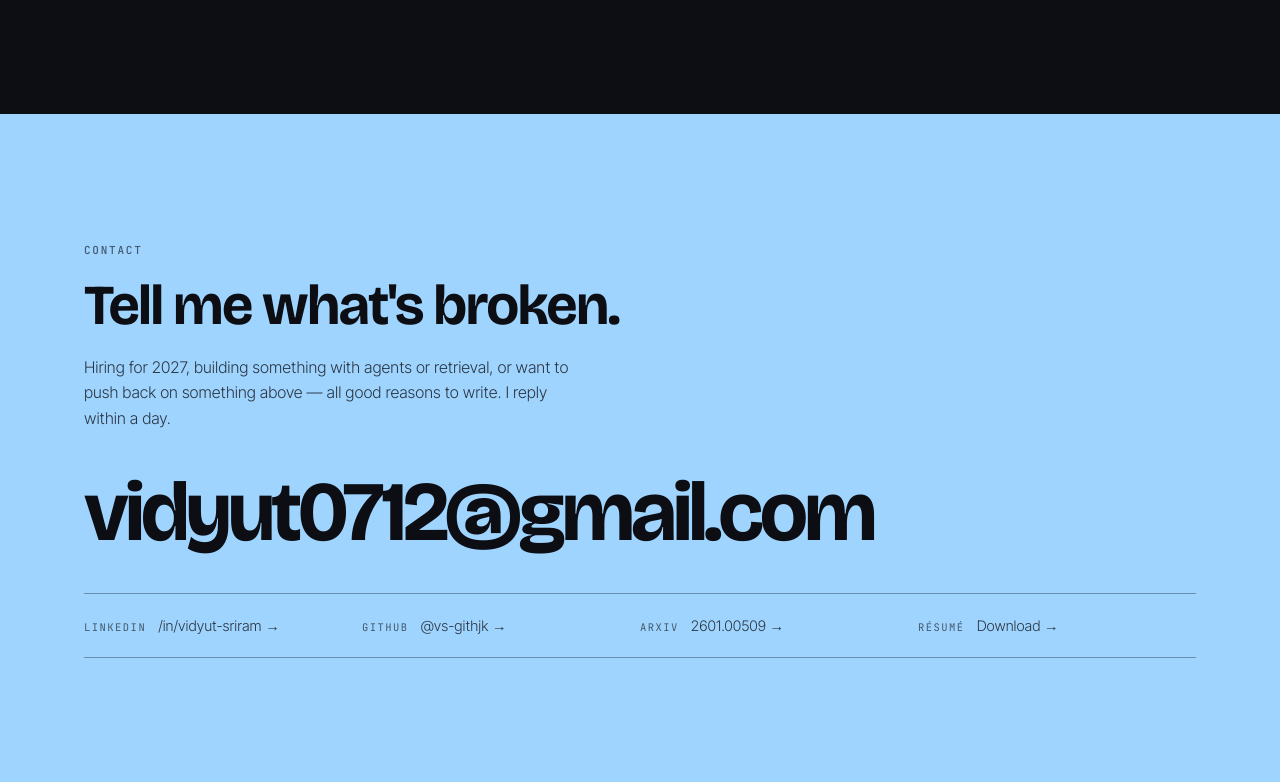
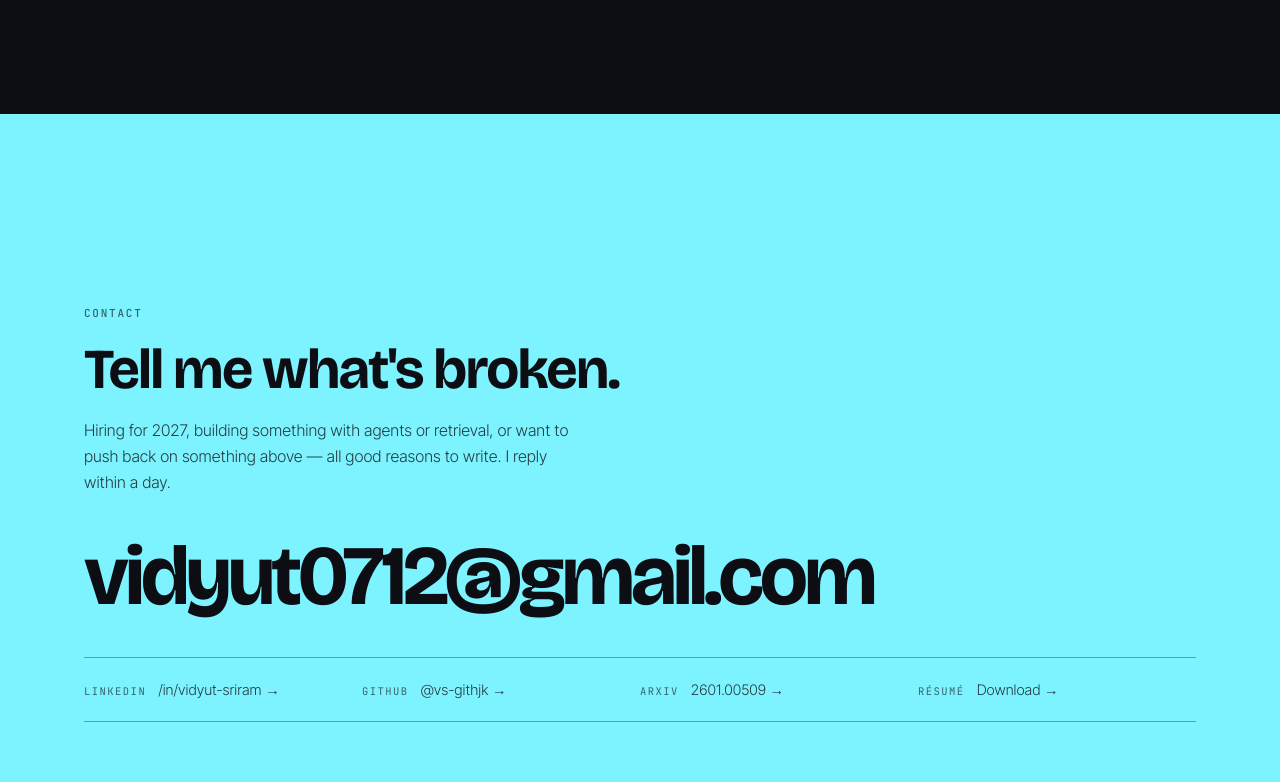
Before and after one commit to vs-githjk/Portfolio, a React (Vite) app: page / in a window 1280 px wide. Shown: the part 9318-10100 px from the top of the page. Built offline with nearby package versions, Linux system fonts and the light colour scheme.

Commit message:
Contact: full-viewport cyan circle reveal, replays on every visit

```diff
--- a/src/components/Contact.jsx
+++ b/src/components/Contact.jsx
@@ -1,9 +1,27 @@
+import { useEffect, useRef } from 'react';
 import { contact } from '../data/content';
 
 export default function Contact() {
+  const secRef = useRef(null);
+
+  /* Re-arm the cyan reveal on every visit: .lit toggles with visibility. */
+  useEffect(() => {
+    const el = secRef.current;
+    const reduce = window.matchMedia('(prefers-reduced-motion: reduce)').matches;
+    if (reduce || !('IntersectionObserver' in window)) {
+      el.classList.add('lit');
+      return;
+    }
+    const io = new IntersectionObserver(([e]) => el.classList.toggle('lit', e.isIntersecting), {
+      threshold: 0.25,
+    });
+    io.observe(el);
+    return () => io.disconnect();
+  }, []);
+
   return (
     <>
-      <section className="contact" id="contact">
+      <section className="contact" id="contact" ref={secRef}>
         <div className="wrap reveal">
           <div className="eyebrow">{contact.eyebrow}</div>
           <h2>{contact.heading}</h2>
--- a/src/styles/sections.css
+++ b/src/styles/sections.css
@@ -544,27 +544,35 @@
 }
 
 /* ------------------------------------------------------------ CONTACT ----- */
-/* Neon surface #2: light blue, revealed by a bottom-up wipe as the section
-   scrolls in (the ::before is the surface; .reveal.in triggers the wipe). */
-.contact { position: relative; overflow: hidden; padding-block: clamp(70px, 10vw, 140px); }
+/* Neon surface #2: cyan, revealed by a circle that grows from behind the email
+   until it covers the whole viewport. Contact.jsx toggles .lit every time the
+   section enters or leaves view, so the reveal replays on every visit. */
+.contact {
+  position: relative;
+  overflow: hidden;
+  min-height: 100svh;
+  display: flex;
+  align-items: center;
+  padding-block: clamp(70px, 10vw, 140px);
+}
 .contact::before {
   content: '';
   position: absolute;
   inset: 0;
   background: var(--accent-3-light);
-  clip-path: inset(100% 0 0 0);
-  transition: clip-path 1s var(--ease);
+  clip-path: circle(0% at 50% 62%);
+  transition: clip-path 1.1s var(--ease);
 }
-.contact .wrap { position: relative; }
-.contact:has(.reveal.in)::before { clip-path: inset(0 0 0 0); }
-.contact:has(.reveal.in) { color: var(--on-accent-dark); }
-.contact:has(.reveal.in) .contact-blurb,
-.contact:has(.reveal.in) .l-v { color: color-mix(in srgb, var(--on-accent-dark) 80%, transparent); }
-.contact:has(.reveal.in) .eyebrow,
-.contact:has(.reveal.in) .l-k { color: color-mix(in srgb, var(--on-accent-dark) 62%, transparent); }
-.contact:has(.reveal.in) .links a:hover .l-v { color: var(--on-accent-dark); }
-.contact:has(.reveal.in) .links,
-.contact:has(.reveal.in) .links a { border-color: color-mix(in srgb, var(--on-accent-dark) 35%, transparent); }
+.contact .wrap { position: relative; width: 100%; }
+.contact.lit::before { clip-path: circle(142% at 50% 62%); }
+.contact.lit { color: var(--on-accent-dark); }
+.contact.lit .contact-blurb,
+.contact.lit .l-v { color: color-mix(in srgb, var(--on-accent-dark) 80%, transparent); }
+.contact.lit .eyebrow,
+.contact.lit .l-k { color: color-mix(in srgb, var(--on-accent-dark) 62%, transparent); }
+.contact.lit .links a:hover .l-v { color: var(--on-accent-dark); }
+.contact.lit .links,
+.contact.lit .links a { border-color: color-mix(in srgb, var(--on-accent-dark) 35%, transparent); }
 @media (prefers-reduced-motion: reduce) {
   .contact::before { transition: none; }
 }
--- a/src/styles/tokens.css
+++ b/src/styles/tokens.css
@@ -38,7 +38,7 @@
   --accent-1: #eaff00; /* neon yellow — primary accent */
   --accent-2: #ff2e4d; /* neon red */
   --accent-3: #2e7bff; /* neon blue */
-  --accent-3-light: #9fd4ff; /* light blue — the Contact surface */
+  --accent-3-light: #7df3ff; /* cyan — the Contact surface */
   --on-accent-dark: #0c0e13; /* text on neon surfaces */
 
   /* ---- TYPE ---------------------------------------------------------------
```
